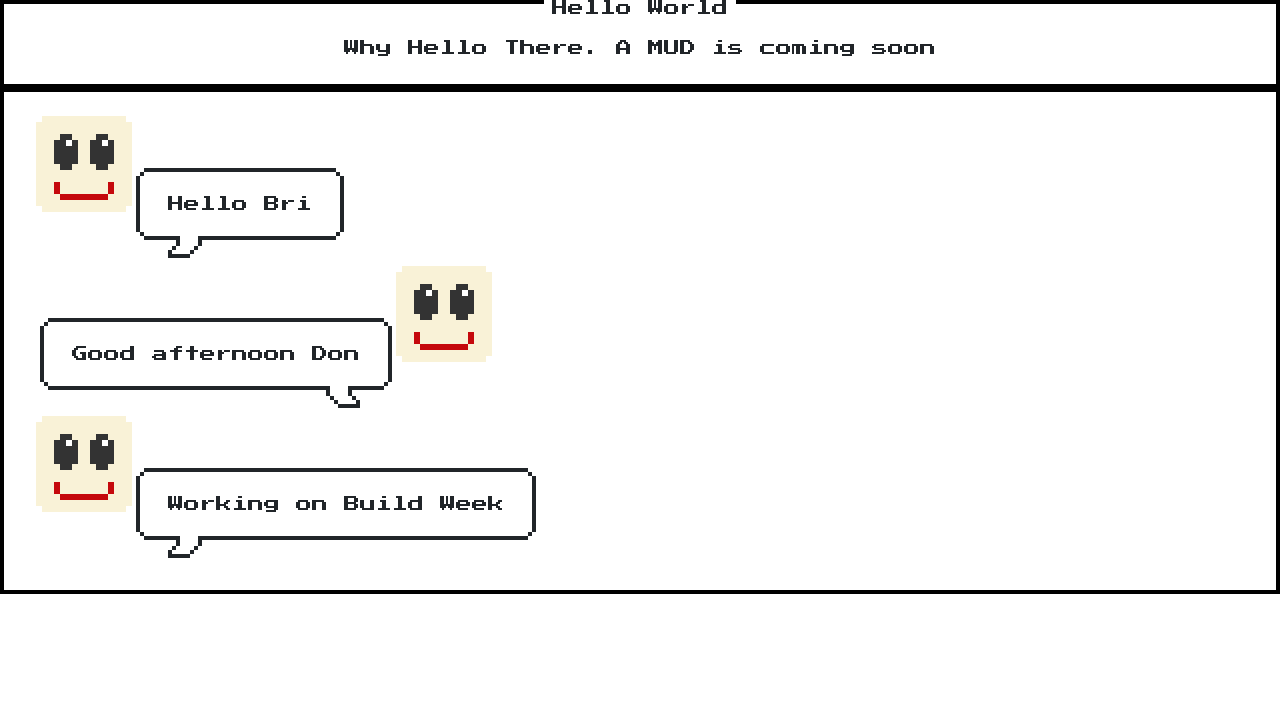
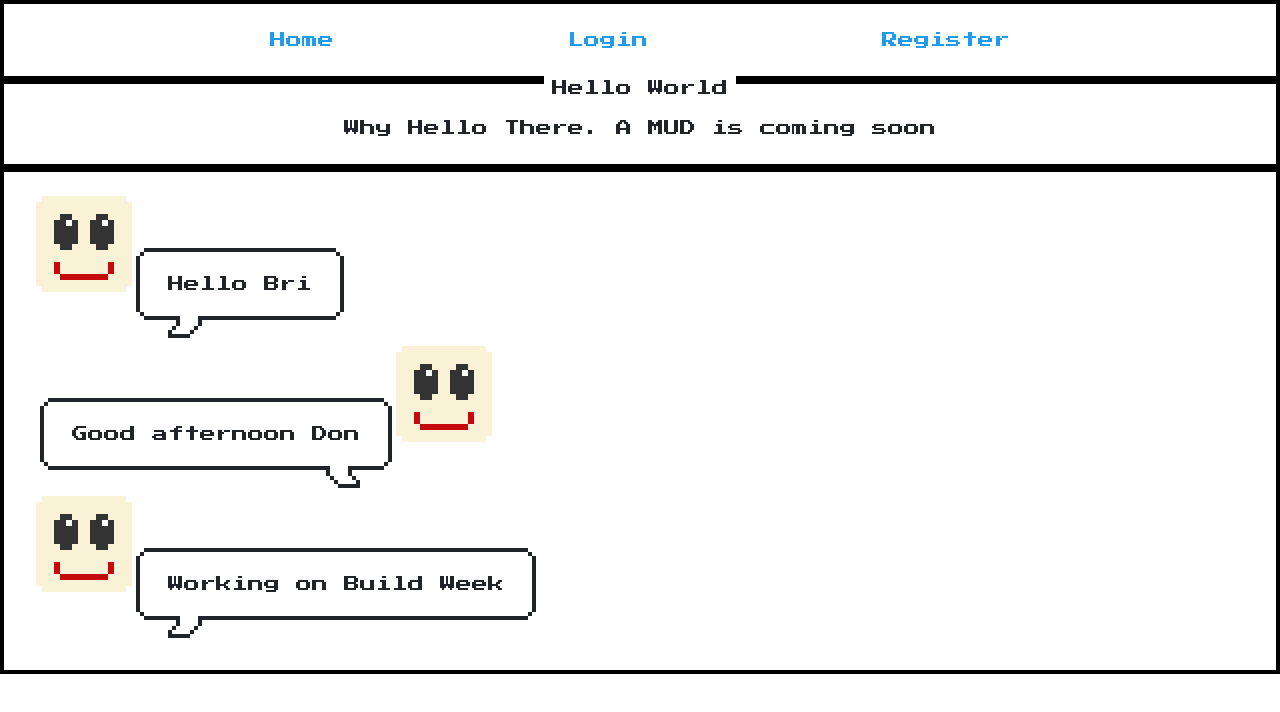
Before and after one commit to CS-28-Hiatus-Team/front-end, a React (Create React App) app: page / in a window 1280 px wide. Shown: the top 712 px of the page. Built offline with nearby package versions, Linux system fonts and the light colour scheme.

Commit message:
Added Navigation

```diff
--- a/src/components/App.jsx
+++ b/src/components/App.jsx
@@ -1,15 +1,20 @@
 import React from 'react';
 import Chat from "./chat/Chat";
+import {useActions} from "../store/useActions";
+import {ActionsProvider} from "../contexts/ActionsContext";
+import Navigation from "./Navigation/Navigation";
 
 function App() {
+    const actions = useActions();
     return (
-        <>
+        <ActionsProvider value={actions}>
+            <Navigation/>
             <div className="nes-container with-title is-centered">
                 <p className="title">Hello World</p>
                 <p>Why Hello There. A MUD is coming soon</p>
             </div>
             <Chat/>
-        </>
+        </ActionsProvider>
     )
 }
 
--- /dev/null
+++ b/src/components/Navigation/Navigation.jsx
@@ -0,0 +1,33 @@
+import React from 'react';
+import {NavLink} from "react-router-dom";
+import styled from "styled-components";
+
+const navLinks = [
+    {
+        name: 'Home',
+        link: '/'
+    },
+    {
+        name: 'Login',
+        link: '/login',
+    },
+    {
+        name: 'Register',
+        link: '/register'
+    }
+];
+
+const Nav = styled.nav`
+  display: flex;
+  justify-content: space-evenly;
+`;
+
+function Navigation() {
+    return (
+        <Nav className="nes-container is-centered">
+            {navLinks.map((link, i)=> <NavLink to={link.link} className="nes-text is-primary">{link.name}</NavLink>)}
+        </Nav>
+    )
+}
+
+export default Navigation;
```
